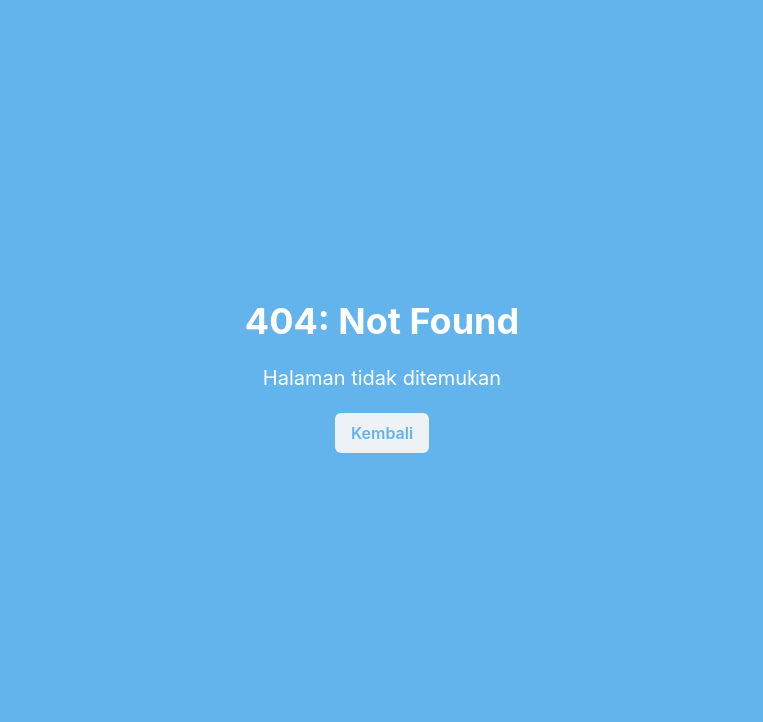
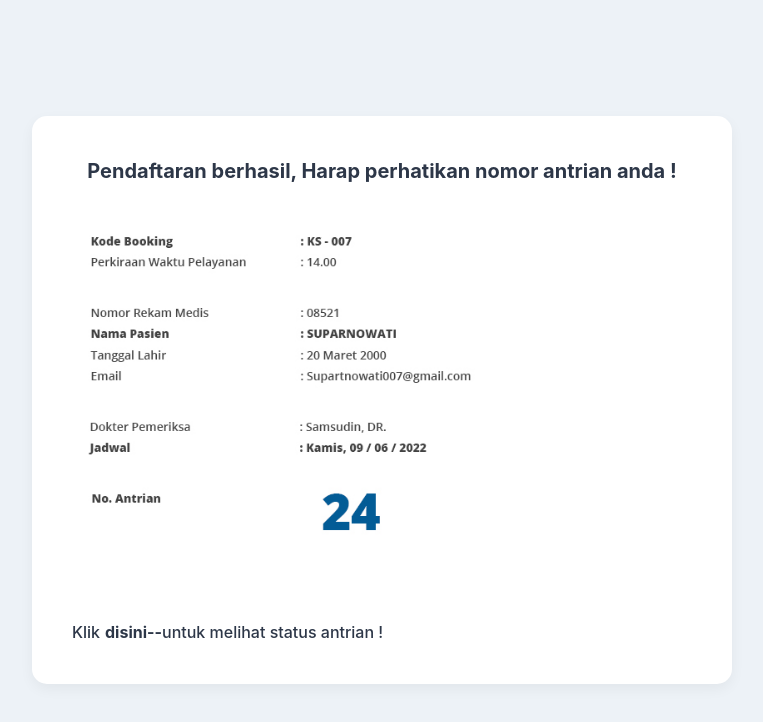
Before and after one commit to gg2-sehatin/sehatin, a React (Create React App) app: page /statussuccess in a window 1280 px wide. Before the commit this address had no page. Shown: the top 722 px of the page, without its empty margins (258-1021 px from the left). Built offline with nearby package versions, Linux system fonts and the light colour scheme.

Commit message:
Complete page for Status reservation

```diff
--- a/src/pages/PatientPage/StatusReservationFormRegister/index.tsx
+++ b/src/pages/PatientPage/StatusReservationFormRegister/index.tsx
@@ -10,11 +10,21 @@ import {
   RadioGroup,
   Stack,
   Radio,
+  Select,
+  NumberInput,
+  NumberInputField,
+  NumberInputStepper,
+  NumberIncrementStepper,
+  NumberDecrementStepper,
 } from "@chakra-ui/react";
 
 function StatusReservationFormRegister() {
   const textColor = useColorModeValue("gray.700", "white");
   const bgForm = useColorModeValue("white", "navy.800");
+  const format = (value: string) => value + ` Tahun`;
+  const parse = (value: string) => value.replace(/^\$/, "");
+
+  const [value, setValue] = React.useState("0");
   return (
     <Flex position="relative" bg="gray.100">
       <Flex
@@ -106,15 +116,23 @@ function StatusReservationFormRegister() {
             <FormLabel ms="4px" fontSize="sm" fontWeight="normal">
               Usia
             </FormLabel>
-            <Input
-              variant="outline"
-              fontSize="sm"
+            <NumberInput
               ms="4px"
-              type="number"
-              placeholder="Masukkan usia dalam angka"
               mb="24px"
               size="lg"
-            />
+              allowMouseWheel
+              onChange={(valueString) => setValue(parse(valueString))}
+              value={format(value)}
+              defaultValue={1}
+              min={1}
+              max={200}
+            >
+              <NumberInputField />
+              <NumberInputStepper>
+                <NumberIncrementStepper />
+                <NumberDecrementStepper />
+              </NumberInputStepper>
+            </NumberInput>
 
             <FormLabel ms="4px" fontSize="sm" fontWeight="normal">
               Jenis Kelamin
@@ -126,8 +144,17 @@ function StatusReservationFormRegister() {
               </Stack>
             </RadioGroup>
 
+            <FormLabel ms="4px" fontSize="sm" mt="24px" fontWeight="normal">
+              Dokter Pilihan
+            </FormLabel>
+            <Select placeholder="Pilih dokter" ms="4px" mb="24px" size="lg">
+              <option value="option1">Dr. A</option>
+              <option value="option2">Dr. B</option>
+              <option value="option3">Dr. C</option>
+            </Select>
+
             <FormControl>
-              <a href="/statusreservationonwaiting">
+              <a href="/statusonwaiting">
                 <Button
                   mt="24px"
                   fontSize="10px"
--- /dev/null
+++ b/src/pages/PatientPage/StatusReservationFullQueue/index.tsx
@@ -0,0 +1,57 @@
+import React from "react";
+import { Flex, Text, useColorModeValue } from "@chakra-ui/react";
+
+function StatusReservationFullQueue() {
+  const textColor = useColorModeValue("gray.700", "white");
+  const bgForm = useColorModeValue("white", "navy.800");
+  return (
+    <Flex position="relative" bg="gray.100">
+      <Flex
+        h="100vh"
+        p="24px"
+        w="100%"
+        maxW="1044px"
+        mx="auto"
+        justifyContent="space-between"
+      >
+        <Flex w="100%" h="100%" alignItems="center" justifyContent="center">
+          <Flex
+            zIndex="2"
+            direction="column"
+            w="445px"
+            background="transparent"
+            borderRadius="15px"
+            p="40px"
+            mx={{ base: "100px" }}
+            m={{ base: "20px", md: "auto" }}
+            bg={bgForm}
+            boxShadow={useColorModeValue(
+              "0px 5px 14px rgba(0, 0, 0, 0.05)",
+              "unset"
+            )}
+          >
+            <Text
+              fontSize="xl"
+              color={textColor}
+              fontWeight="regular"
+              textAlign="center"
+              mb="22px"
+            >
+              Maaf, antrian penuh
+            </Text>
+
+            <Flex
+              flexDirection="column"
+              justifyContent="center"
+              alignItems="center"
+              maxW="100%"
+              mt="0px"
+            ></Flex>
+          </Flex>
+        </Flex>
+      </Flex>
+    </Flex>
+  );
+}
+
+export default StatusReservationFullQueue;
--- /dev/null
+++ b/src/pages/PatientPage/StatusReservationNotOpenYet/index.tsx
@@ -0,0 +1,57 @@
+import React from "react";
+import { Flex, Text, useColorModeValue } from "@chakra-ui/react";
+
+function StatusReservationNotOpen() {
+  const textColor = useColorModeValue("gray.700", "white");
+  const bgForm = useColorModeValue("white", "navy.800");
+  return (
+    <Flex position="relative" bg="gray.100">
+      <Flex
+        h="100vh"
+        p="24px"
+        w="100%"
+        maxW="1044px"
+        mx="auto"
+        justifyContent="space-between"
+      >
+        <Flex w="100%" h="100%" alignItems="center" justifyContent="center">
+          <Flex
+            zIndex="2"
+            direction="column"
+            w="445px"
+            background="transparent"
+            borderRadius="15px"
+            p="40px"
+            mx={{ base: "100px" }}
+            m={{ base: "20px", md: "auto" }}
+            bg={bgForm}
+            boxShadow={useColorModeValue(
+              "0px 5px 14px rgba(0, 0, 0, 0.05)",
+              "unset"
+            )}
+          >
+            <Text
+              fontSize="xl"
+              color={textColor}
+              fontWeight="regular"
+              textAlign="center"
+              mb="22px"
+            >
+              Maaf, waktu pendaftaran belum buka
+            </Text>
+
+            <Flex
+              flexDirection="column"
+              justifyContent="center"
+              alignItems="center"
+              maxW="100%"
+              mt="0px"
+            ></Flex>
+          </Flex>
+        </Flex>
+      </Flex>
+    </Flex>
+  );
+}
+
+export default StatusReservationNotOpen;
--- /dev/null
+++ b/src/pages/PatientPage/StatusReservationOnWaiting/index.tsx
@@ -0,0 +1,57 @@
+import React from "react";
+import { Flex, Text, useColorModeValue } from "@chakra-ui/react";
+
+function StatusReservationOnWaiting() {
+  const textColor = useColorModeValue("gray.700", "white");
+  const bgForm = useColorModeValue("white", "navy.800");
+  return (
+    <Flex position="relative" bg="gray.100">
+      <Flex
+        h="100vh"
+        p="24px"
+        w="100%"
+        maxW="1044px"
+        mx="auto"
+        justifyContent="space-between"
+      >
+        <Flex w="100%" h="100%" alignItems="center" justifyContent="center">
+          <Flex
+            zIndex="2"
+            direction="column"
+            w="445px"
+            background="transparent"
+            borderRadius="15px"
+            p="40px"
+            mx={{ base: "100px" }}
+            m={{ base: "20px", md: "auto" }}
+            bg={bgForm}
+            boxShadow={useColorModeValue(
+              "0px 5px 14px rgba(0, 0, 0, 0.05)",
+              "unset"
+            )}
+          >
+            <Text
+              fontSize="xl"
+              color={textColor}
+              fontWeight="regular"
+              textAlign="center"
+              mb="22px"
+            >
+              Anda telah melakukan pendaftaran, silahkan menunggu nomor antrian
+            </Text>
+
+            <Flex
+              flexDirection="column"
+              justifyContent="center"
+              alignItems="center"
+              maxW="100%"
+              mt="0px"
+            ></Flex>
+          </Flex>
+        </Flex>
+      </Flex>
+    </Flex>
+  );
+}
+
+export default StatusReservationOnWaiting;
--- /dev/null
+++ b/src/pages/PatientPage/StatusReservationSuccessRegister/index.tsx
@@ -0,0 +1,85 @@
+import React from "react";
+import {
+  Flex,
+  Text,
+  useColorModeValue,
+  Image,
+  Box,
+  Link,
+} from "@chakra-ui/react";
+import image from "assets/antrian.png";
+import { Link as RouteLink } from "react-router-dom";
+
+function StatusReservationSuccessRegister() {
+  const textColor = useColorModeValue("gray.700", "white");
+  const bgForm = useColorModeValue("white", "navy.800");
+  const titleColor = useColorModeValue("gray.700", "blue.500");
+  return (
+    <Flex position="relative" bg="gray.100">
+      <Flex
+        h="100vh"
+        p="24px"
+        w="100%"
+        maxW="1044px"
+        mx="auto"
+        justifyContent="space-between"
+      >
+        <Flex w="100%" h="100%" alignItems="center" justifyContent="center">
+          <Flex
+            zIndex="2"
+            direction="column"
+            w="700px"
+            background="transparent"
+            borderRadius="15px"
+            p="40px"
+            mx={{ base: "100px" }}
+            m={{ base: "20px", md: "auto" }}
+            bg={bgForm}
+            boxShadow={useColorModeValue(
+              "0px 5px 14px rgba(0, 0, 0, 0.05)",
+              "unset"
+            )}
+          >
+            <Text
+              fontSize="xl"
+              color={textColor}
+              fontWeight="bold"
+              textAlign="center"
+              mb="22px"
+            >
+              Pendaftaran berhasil, Harap perhatikan nomor antrian anda !
+            </Text>
+
+            <Box boxSize="large">
+              <Image src={image} alt="Nomor Antrian" />
+            </Box>
+
+            <Text color={textColor} fontWeight="medium">
+              Klik
+              <Link
+                color={titleColor}
+                as={RouteLink}
+                ms="5px"
+                to="/antrian"
+                fontWeight="bold"
+              >
+                disini--
+              </Link>
+              untuk melihat status antrian !
+            </Text>
+
+            <Flex
+              flexDirection="column"
+              justifyContent="center"
+              alignItems="center"
+              maxW="100%"
+              mt="0px"
+            ></Flex>
+          </Flex>
+        </Flex>
+      </Flex>
+    </Flex>
+  );
+}
+
+export default StatusReservationSuccessRegister;
--- a/src/routers/index.tsx
+++ b/src/routers/index.tsx
@@ -4,6 +4,10 @@ import Register from "pages/register";
 import PageNotFound from "pages/page404";
 import StatusReservationNotRegister from "pages/PatientPage/StatusReservationNotRegister";
 import StatusReservationFormRegister from "pages/PatientPage/StatusReservationFormRegister";
+import StatusReservationOnWaiting from "pages/PatientPage/StatusReservationOnWaiting";
+import StatusReservationNotOpen from "pages/PatientPage/StatusReservationNotOpenYet";
+import StatusReservationFullQueue from "pages/PatientPage/StatusReservationFullQueue";
+import StatusReservationSuccessRegister from "pages/PatientPage/StatusReservationSuccessRegister";
 
 const Routers = () => {
   return (
@@ -16,6 +20,19 @@ const Routers = () => {
         <Route path="*" element={<PageNotFound />} />
         <Route path="/patient" element={<StatusReservationNotRegister />} />
         <Route path="/form" element={<StatusReservationFormRegister />} />
+        <Route
+          path="/statusonwaiting"
+          element={<StatusReservationOnWaiting />}
+        />
+        <Route path="/statusnotopen" element={<StatusReservationNotOpen />} />
+        <Route
+          path="/statusfullqueue"
+          element={<StatusReservationFullQueue />}
+        />
+        <Route
+          path="/statussuccess"
+          element={<StatusReservationSuccessRegister />}
+        />
       </Routes>
     </Router>
   );
```
Also changed, not shown: src/assets/antrian.png (added), src/assets/dan-abramov.jpg (added).
